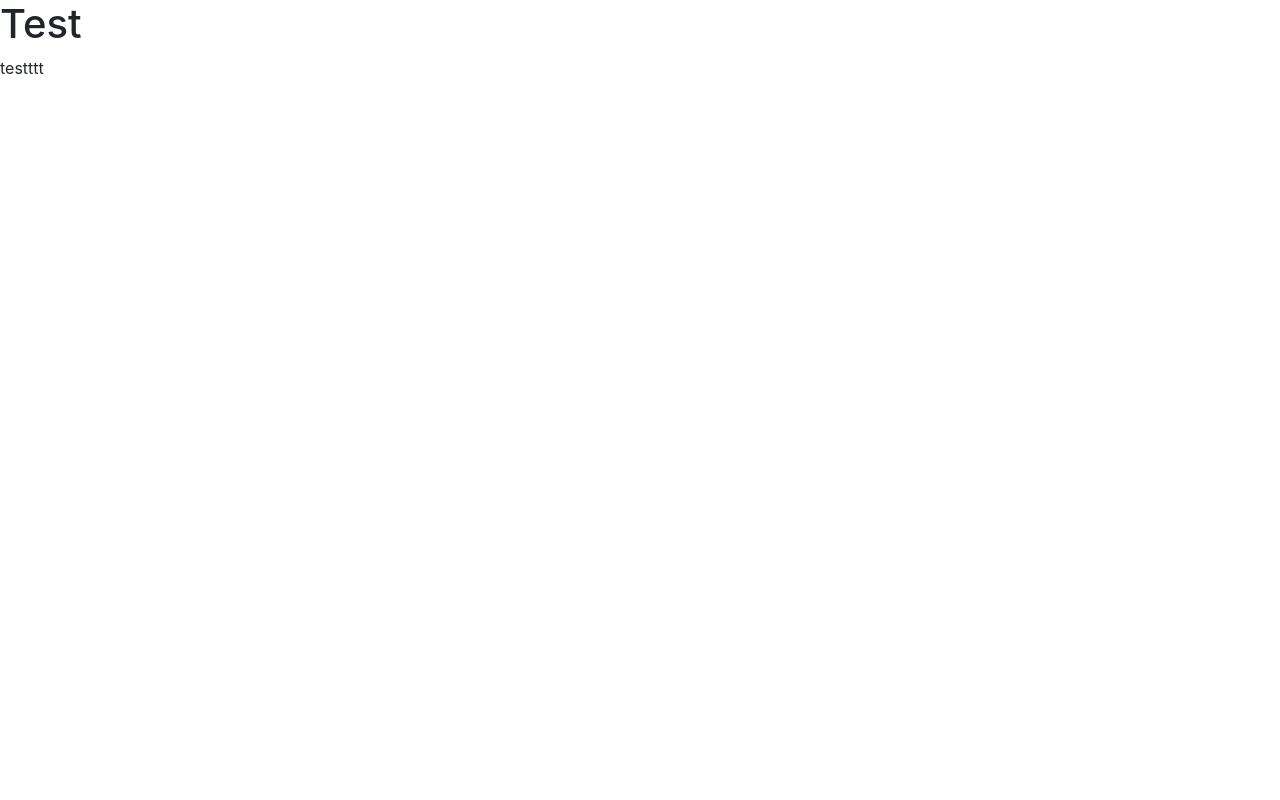
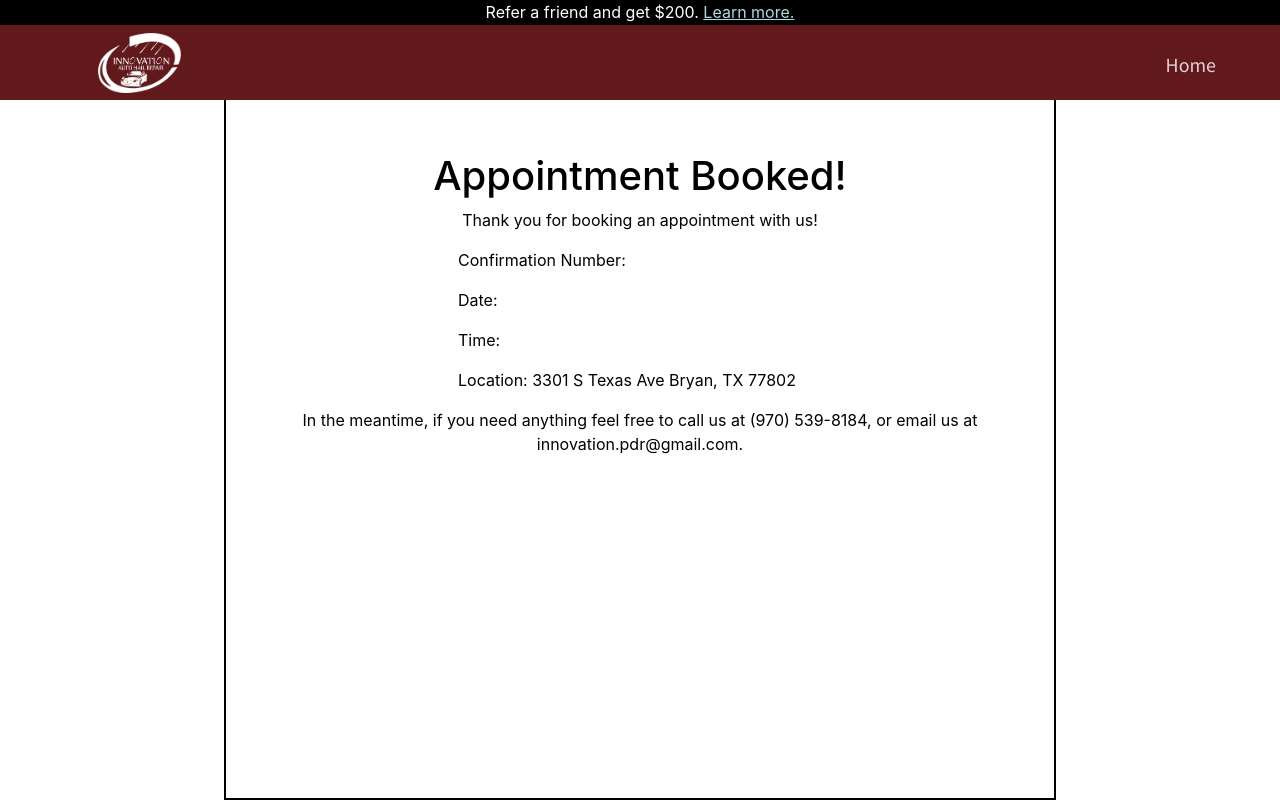
Before and after one commit to JRivera-31/Innovation-Auto-Repair, a Next.js app: page /confirmation in a window 1280 px wide. Shown: the top 800 px of the page. Built offline with nearby package versions, Linux system fonts and the light colour scheme; a web font is replaced by a local one.

Commit message:
details aligned left

```diff
--- a/components/Confirmation/confirmation.module.css
+++ b/components/Confirmation/confirmation.module.css
@@ -0,0 +1,17 @@
+.confirmationContainer {
+    width: 65%;
+    margin: auto;
+    padding: 150px 50px;
+    text-align: center;
+    min-height: 100vh;
+    color: #000;
+    border: 2px solid #000;
+}
+.confirmationContainer a {
+    color: #000;
+}
+.details {
+    margin: auto;
+    width: 50%;
+    text-align: left;
+}
--- a/components/Confirmation/confirmationPage.js
+++ b/components/Confirmation/confirmationPage.js
@@ -1,10 +1,18 @@
-// import styles from "./confirmation.module.css";
+import style from "./confirmation.module.css";
 
 export default function ConfirmationPage() {
     return (
-      <div>
-        <h1>Test</h1>
-        <p>testttt</p>
+      <div className={style.confirmationContainer}>
+        <h1>Appointment Booked!</h1>
+        <p>Thank you for booking an appointment with us!</p>
+        <div className={style.details}>
+        <p>Confirmation Number: </p>
+        <p>Date: </p>
+        <p>Time: </p>
+        <p>Location: 3301 S Texas Ave Bryan, TX 77802 </p>
+        </div>
+
+        <p>In the meantime, if you need anything feel free to call us at (970) 539-8184, or email us at <a href="mailto:innovation.pdr@gmail.com">innovation.pdr@gmail.com</a>. </p>
       </div>
     );
   }
--- a/pages/confirmation.js
+++ b/pages/confirmation.js
@@ -1,9 +1,10 @@
 import Head from 'next/head';
 import ConfirmationPage from '../components/Confirmation/ConfirmationPage'
+import Layout from '../components/Layout/layout';
 
 export default function Confirmation() {
     return (
-<div>
+    <Layout>
         <Head>
         <title>Confirmation</title>
         <link
@@ -13,7 +14,7 @@ export default function Confirmation() {
                 />
       </Head>
       < ConfirmationPage />
-    </div>
+      </Layout>
     )
 
 }
```
